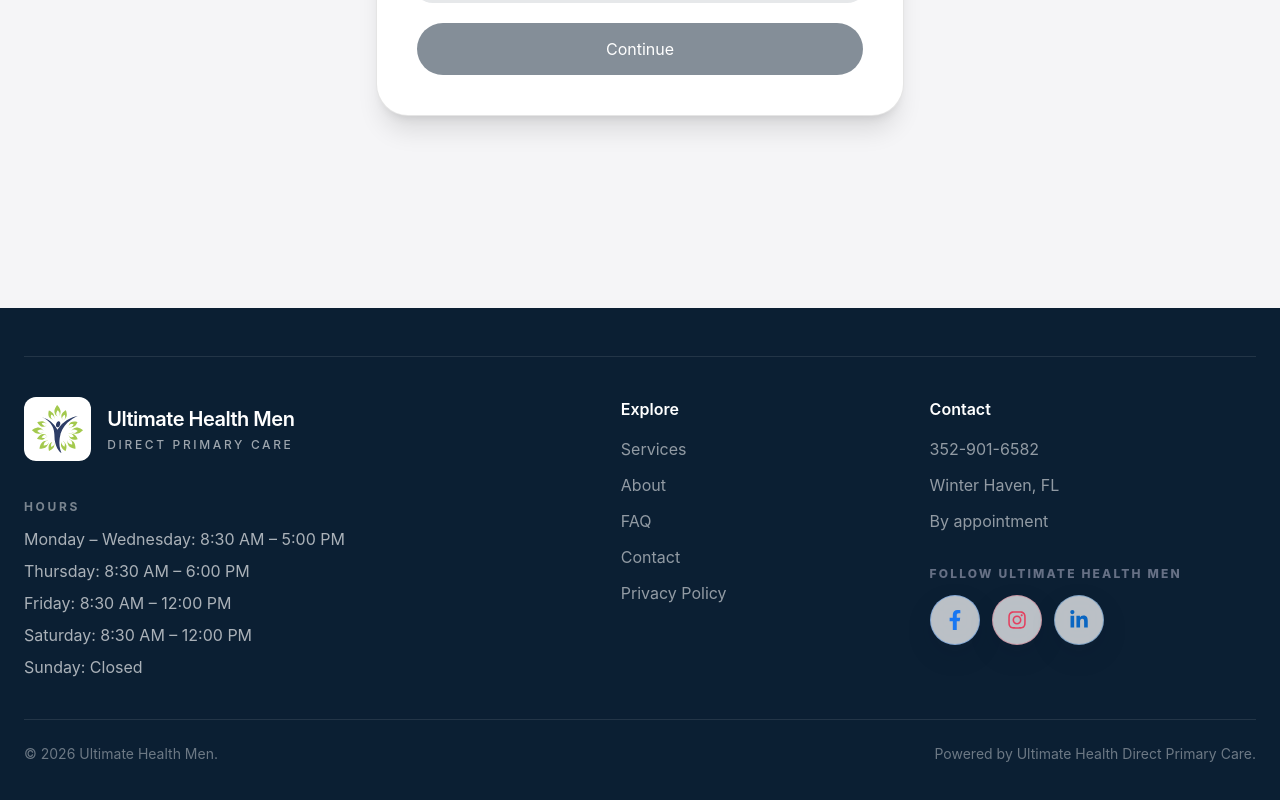
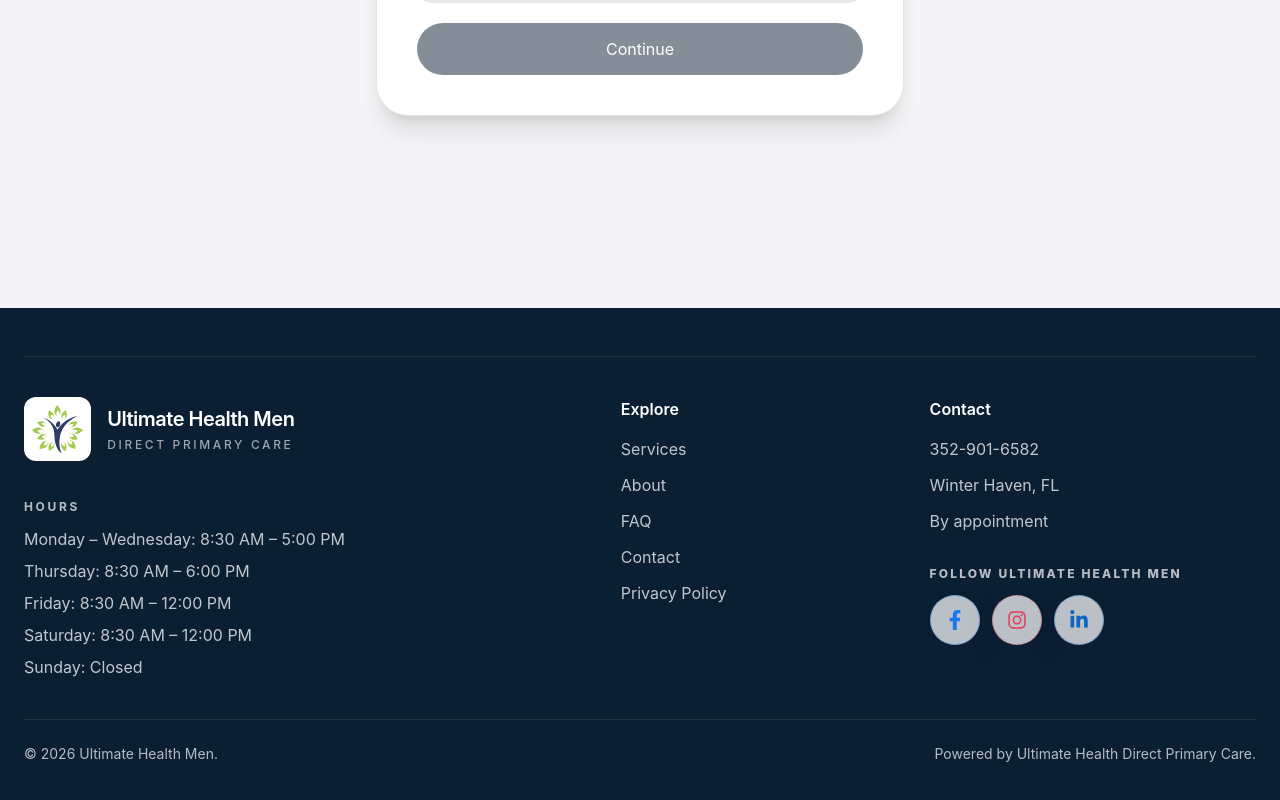
Before and after one commit to christopher-zaman/ultimatehealthmen, a React (Vite) app: page /newblog in a window 1280 px wide. Shown: the part 557-1357 px from the top of the page. Built offline with nearby package versions, Linux system fonts and the light colour scheme; no server answers.

Commit message:
Optimize routing with lazy-loaded React pages

```diff
--- a/index.css
+++ b/index.css
@@ -2120,7 +2120,7 @@
 }
 
 .social-title {
-  color: var(--text-label);
+  color: rgba(255, 255, 255, 0.7);
   font-size: 12px;
   font-weight: 800;
   letter-spacing: 0.18em;
--- a/src/App.jsx
+++ b/src/App.jsx
@@ -1,21 +1,27 @@
+import { lazy, Suspense } from "react";
 import { Routes, Route } from "react-router-dom";
+
 import Navbar from "./components/layout/Navbar";
 import Footer from "./components/layout/Footer";
+import MobileActionBar from "./components/layout/MobileActionBar";
+import ScrollToTop from "./components/ScrollToTop";
+
+// Keep the homepage eager because it is the initial PageSpeed-tested route.
 import Home from "./pages/Home";
-import About from "./pages/About";
-import Contact from "./pages/Contact";
-import MobileActionBar from "./components/layout/MobileActionBar";
-import Team from "./pages/Team";
-import ServicePage from "./pages/ServicePage";
-import ServicesPage from "./pages/ServicesPage";
-import ScrollToTop from "./components/ScrollToTop";
-import TreatmentsPage from "./pages/TreatmentsPage";
-import TreatmentPage from "./pages/TreatmentPage";
-import BlogPage from "./pages/BlogPage";
-import BlogPostPage from "./pages/BlogPostPage";
-import NewBlogPage from "./pages/NewBlogPage";
-import Accessibility from "./pages/Accessibility";
-import PrivacyPolicy from "./pages/PrivacyPolicy";
+
+// Load secondary routes only when they are visited.
+const About = lazy(() => import("./pages/About"));
+const Contact = lazy(() => import("./pages/Contact"));
+const Team = lazy(() => import("./pages/Team"));
+const ServicePage = lazy(() => import("./pages/ServicePage"));
+const ServicesPage = lazy(() => import("./pages/ServicesPage"));
+const TreatmentsPage = lazy(() => import("./pages/TreatmentsPage"));
+const TreatmentPage = lazy(() => import("./pages/TreatmentPage"));
+const BlogPage = lazy(() => import("./pages/BlogPage"));
+const BlogPostPage = lazy(() => import("./pages/BlogPostPage"));
+const NewBlogPage = lazy(() => import("./pages/NewBlogPage"));
+const Accessibility = lazy(() => import("./pages/Accessibility"));
+const PrivacyPolicy = lazy(() => import("./pages/PrivacyPolicy"));
 
 function App() {
   return (
@@ -25,6 +31,15 @@
       <ScrollToTop />
 
       <main>
+        <Suspense
+          fallback={
+            <div
+              className="min-h-[50vh]"
+              aria-label="Loading page"
+              role="status"
+            />
+          }
+        >
           <Routes>
             <Route path="/" element={<Home />} />
             <Route path="/about" element={<About />} />
@@ -40,6 +55,7 @@
             <Route path="/privacy-policy" element={<PrivacyPolicy />} />
             <Route path="/newblog" element={<NewBlogPage />} />
           </Routes>
+        </Suspense>
       </main>
 
       <Footer />
--- a/src/components/layout/Footer.jsx
+++ b/src/components/layout/Footer.jsx
@@ -30,11 +30,11 @@
           </Link>
 
           <div className="mt-8">
-            <p className="text-xs font-bold uppercase tracking-[0.22em] text-white/45">
+            <p className="text-xs font-bold uppercase tracking-[0.22em] text-white/70">
               Hours
             </p>
 
-            <ul className="mt-3 space-y-2 text-white/65">
+            <ul className="mt-3 space-y-2 text-white/75">
               <li>Monday – Wednesday: 8:30 AM – 5:00 PM</li>
               <li>Thursday: 8:30 AM – 6:00 PM</li>
               <li>Friday: 8:30 AM – 12:00 PM</li>
@@ -47,30 +47,40 @@
         <div>
           <p className="font-semibold">Explore</p>
 
-          <div className="mt-4 flex flex-col gap-3 text-white/55">
+          <div className="mt-4 flex flex-col gap-3 text-white/75">
             <Link to="/services" className="transition hover:text-white">
               Services
             </Link>
+
             <Link to="/about" className="transition hover:text-white">
               About
             </Link>
+
             <a href="/#faq" className="transition hover:text-white">
               FAQ
             </a>
+
             <Link to="/contact" className="transition hover:text-white">
               Contact
             </Link>
-            <Link to="/privacy-policy" className="transition hover:text-white">Privacy Policy</Link>
+
+            <Link
+              to="/privacy-policy"
+              className="transition hover:text-white"
+            >
+              Privacy Policy
+            </Link>
           </div>
         </div>
 
         <div>
           <p className="font-semibold">Contact</p>
 
-          <div className="mt-4 flex flex-col gap-3 text-white/55">
+          <div className="mt-4 flex flex-col gap-3 text-white/75">
             <a href={siteInfo.phoneHref} className="transition hover:text-white">
               352-901-6582
             </a>
+
             <span>Winter Haven, FL</span>
             <span>By appointment</span>
           </div>
@@ -81,7 +91,7 @@
         </div>
       </div>
 
-      <div className="mx-auto mt-10 flex max-w-7xl flex-col gap-4 border-t border-white/10 pt-6 text-sm text-white/40 md:flex-row md:items-center md:justify-between">
+      <div className="mx-auto mt-10 flex max-w-7xl flex-col gap-4 border-t border-white/10 pt-6 text-sm text-white/70 md:flex-row md:items-center md:justify-between">
         <p>© {new Date().getFullYear()} Ultimate Health Men.</p>
         <p>Powered by Ultimate Health Direct Primary Care.</p>
       </div>
```
Also changed, not shown: public/llms.txt (added). Lines whose indentation alone changed are shown as unchanged.
